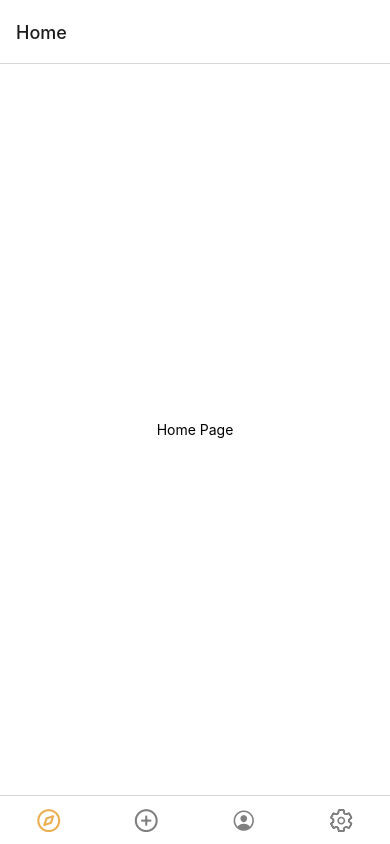
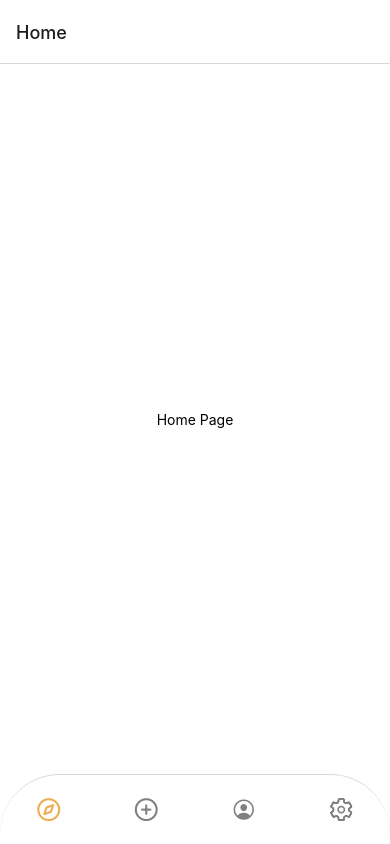
Before and after one commit to Valyria-Studios/geo_browser_app, a React Native app in the folder App/: screen / in a window 390 px wide. Built offline with nearby package versions, Linux system fonts and the light colour scheme.

Commit message:
Updated Navigator Bar Appearance

```diff
--- a/App/routes/AppNavigator.js
+++ b/App/routes/AppNavigator.js
@@ -40,12 +40,13 @@ const AppNavigator = () => {
         },
         tabBarActiveTintColor: "#ebae52", // Set active tab color
         tabBarInactiveTintColor: "gray", // Set inactive tab color
-        tabBarStyle: [
-          {
-            display: "flex",
-          },
-          null,
-        ],
+        tabBarStyle: {
+          display: "flex",
+          height: 70,
+          borderTopLeftRadius: 60,
+          borderTopRightRadius: 60,
+          elevation: 20,
+        },
       })}
     >
       <Tab.Screen name="Home" component={Home} options={{ tabBarLabel: "" }} />
```
